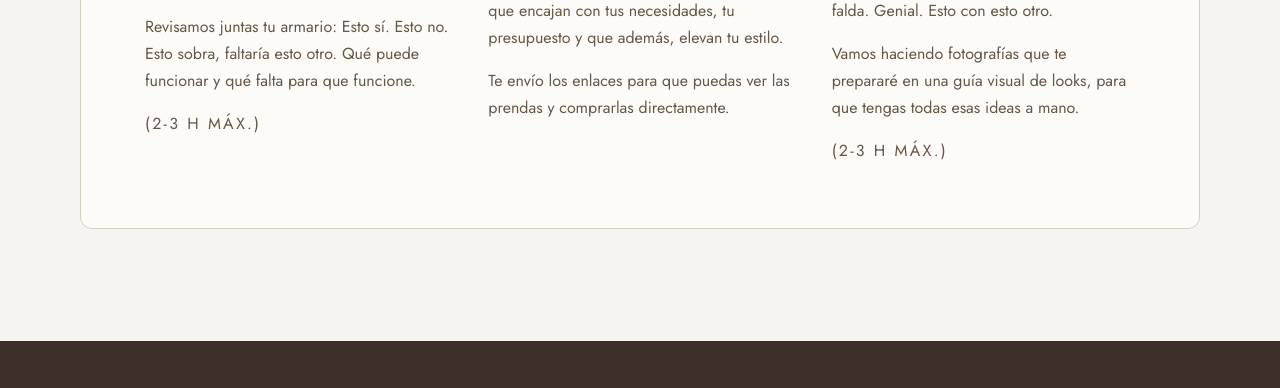
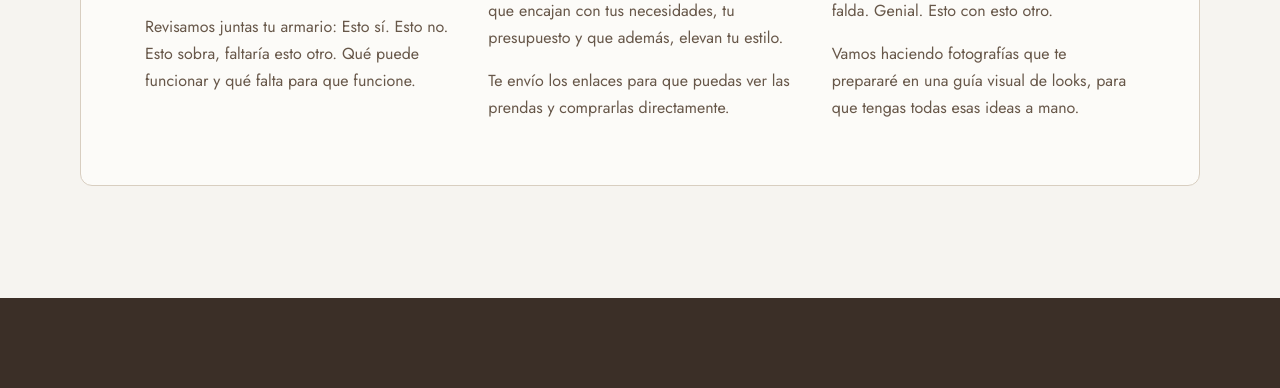
Before and after one commit to estebancalvobayarri/RocioAlvarez, a plain HTML site: page index.html in a window 1280 px wide. Shown: the part 2466-2854 px from the top of the page. Drawn offline with nearby package versions, Linux system fonts and the light colour scheme.

Commit message:
Remove duration details from process steps
Removed duration information from two steps in the process.

```diff
--- a/index.html
+++ b/index.html
@@ -118,7 +118,6 @@
               <h3 class="rotulo">Diagnóstico de armario</h3>
               <p>Empezamos por conocerte, para entender tu estilo, tu necesidad, las dificultades que encuentras tú cada mañana al vestirte.</p>
               <p>Revisamos juntas tu armario: Esto sí. Esto no. Esto sobra, faltaría esto otro. Qué puede funcionar y qué falta para que funcione.</p>
-              <p class="duracion">(2-3 h máx.)</p>
             </li>
             <li class="paso">
               <p class="num">02</p>
@@ -131,7 +130,6 @@
               <h3 class="rotulo">Creación de looks</h3>
               <p>Creamos juntas las combinaciones para tu día a día. Este pantalón con esta blusa y aquellos zapatos, ¿ves? Y también con esta falda. Genial. Esto con esto otro.</p>
               <p>Vamos haciendo fotografías que te prepararé en una guía visual de looks, para que tengas todas esas ideas a mano.</p>
-              <p class="duracion">(2-3 h máx.)</p>
             </li>
           </ol>
           </div>
```
